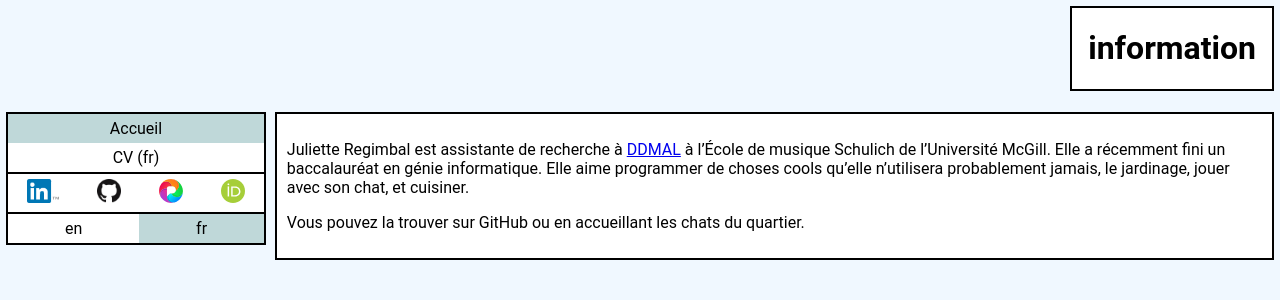
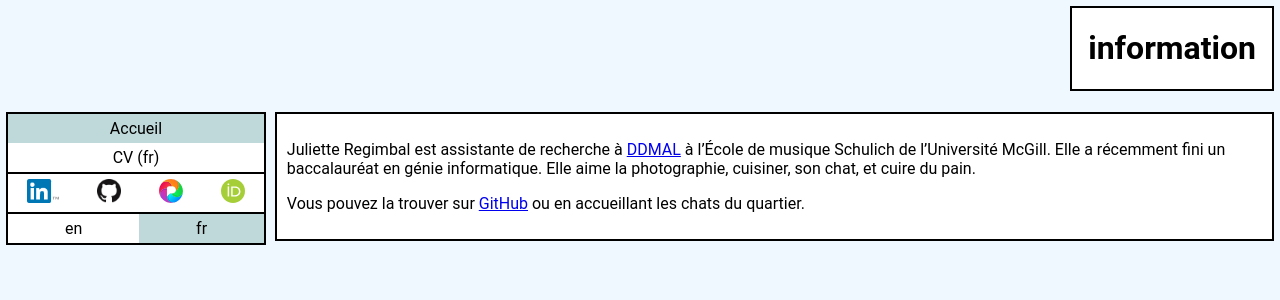
Before and after one commit to JRegimbal/JRegimbal.github.io, a Jekyll site: the page built from fr/index.md, in a window 1280 px wide. Shown: the top 300 px of the page. Built offline with Jekyll 4.4.1, drawn with Linux system fonts in a browser that asks for light colours.

Commit message:
Update index

```diff
--- a/fr/index.md
+++ b/fr/index.md
@@ -5,6 +5,9 @@ lang: fr
 alternate: /en/index.html
 ---
 
-Juliette Regimbal est assistante de recherche à [DDMAL](https://ddmal.music.mcgill.ca/) à l'École de musique Schulich de l'Université McGill. Elle a récemment fini un baccalauréat en génie informatique. Elle aime programmer de choses cools qu'elle n'utilisera probablement jamais, le jardinage, jouer avec son chat, et cuisiner.
+Juliette Regimbal est assistante de recherche à [DDMAL](https://ddmal.music.mcgill.ca/)
+à l'École de musique Schulich de l'Université McGill.
+Elle a récemment fini un baccalauréat en génie informatique.
+Elle aime la photographie, cuisiner, son chat, et cuire du pain.
 
-Vous pouvez la trouver sur GitHub ou en accueillant les chats du quartier.
+Vous pouvez la trouver sur [GitHub](https://github.com/JRegimbal) ou en accueillant les chats du quartier.
```
Also changed, not shown: en/index.md (+5 -2 lines).
